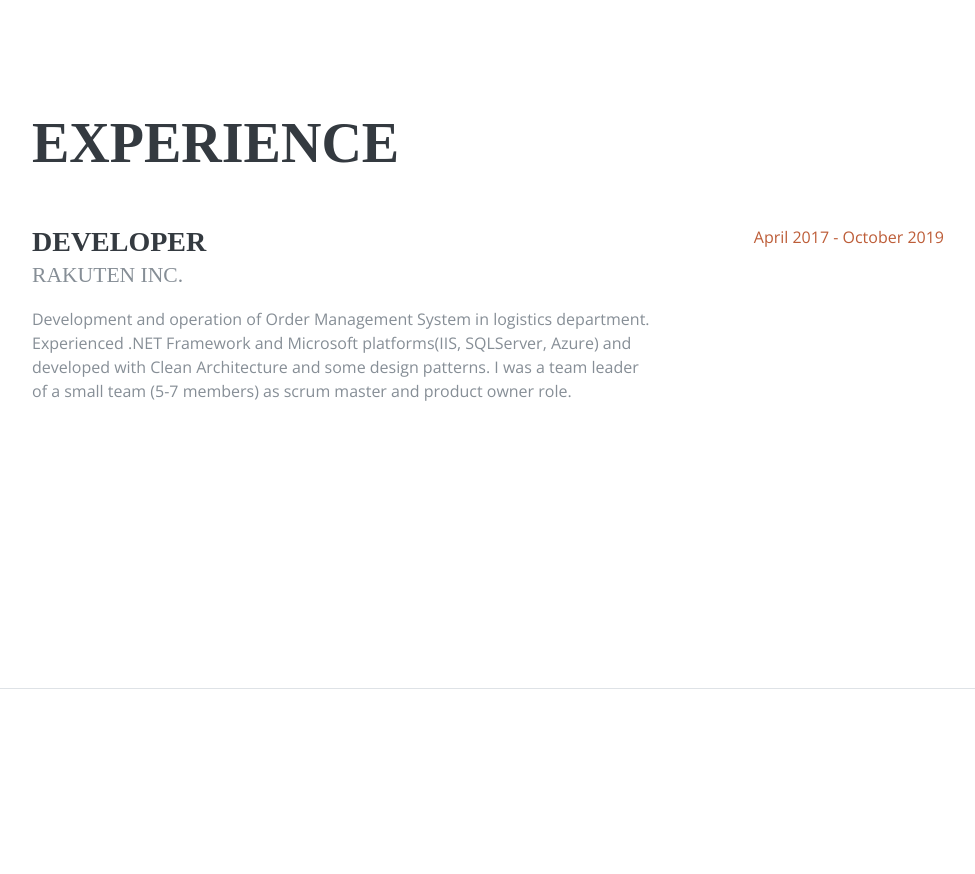
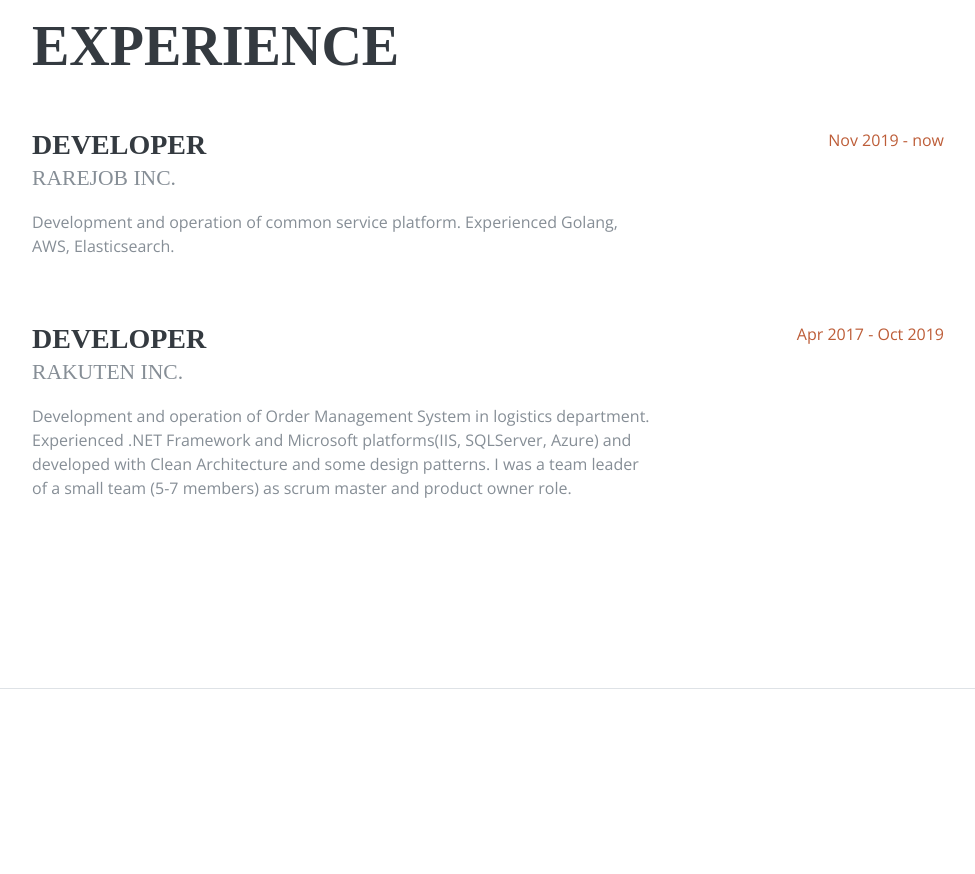
Before and after one commit to momotaro98/momotaro98.github.io, a plain HTML site: page index.html in a window 1280 px wide. Shown: the part 4780-5654 px from the top of the page, without its empty margins (288-1263 px from the left). Drawn offline with nearby package versions, Linux system fonts and the light colour scheme; a web font is replaced by a local one.

Commit message:
rebuilding site Sat Dec  7 13:21:09 UTC 2019

```diff
--- a/index.html
+++ b/index.html
@@ -672,11 +672,22 @@
         <div class="resume-item d-flex flex-column flex-md-row mb-5">
           <div class="resume-content mr-auto">
             <h3 class="mb-0">Developer</h3>
+            <div class="subheading mb-3">RareJob Inc.</div>
+            <p>Development and operation of common service platform. Experienced Golang, AWS, Elasticsearch.</p>
+          </div>
+          <div class="resume-date text-md-right">
+            <span class="text-primary">Nov 2019 - now</span>
+          </div>
+        </div>
+
+        <div class="resume-item d-flex flex-column flex-md-row mb-5">
+          <div class="resume-content mr-auto">
+            <h3 class="mb-0">Developer</h3>
             <div class="subheading mb-3">Rakuten Inc.</div>
             <p>Development and operation of Order Management System in logistics department. Experienced .NET Framework and Microsoft platforms(IIS, SQLServer, Azure) and developed with Clean Architecture and some design patterns. I was a team leader of a small team (5-7 members) as scrum master and product owner role.</p>
           </div>
           <div class="resume-date text-md-right">
-            <span class="text-primary">April 2017 - October 2019</span>
+            <span class="text-primary">Apr 2017 - Oct 2019</span>
           </div>
         </div>
 
```
